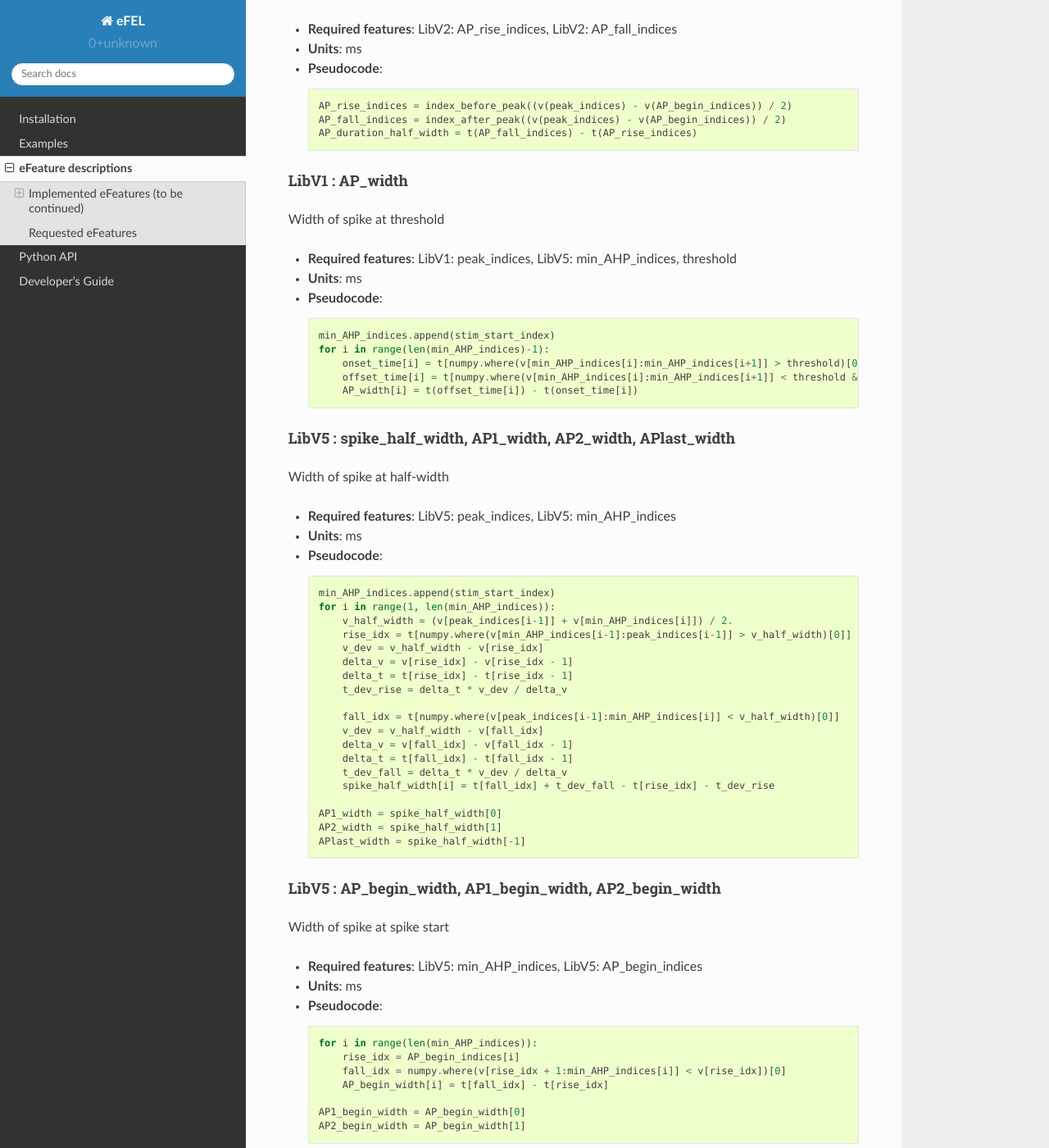
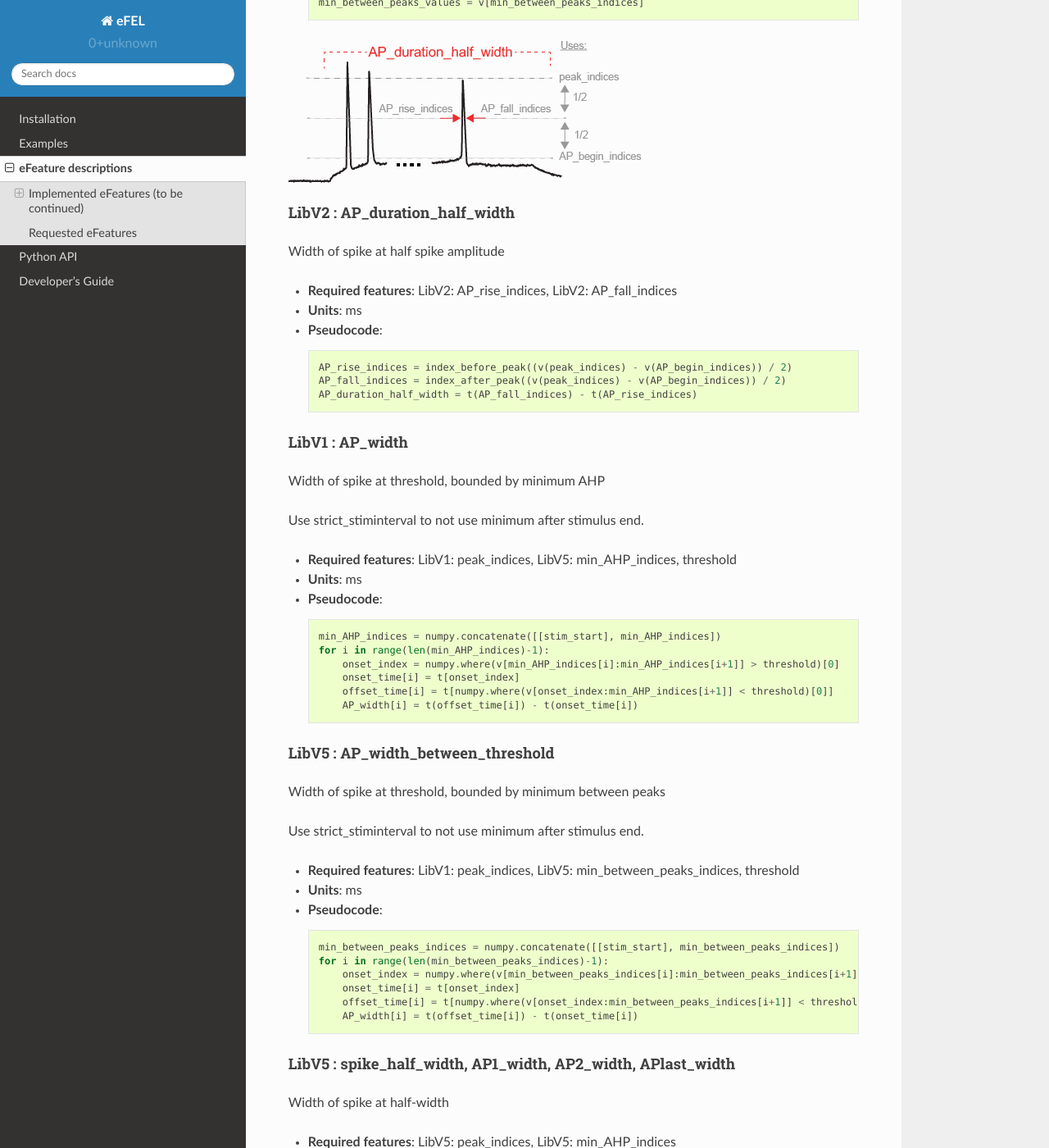
Before and after one commit to BlueBrain/eFEL, a Sphinx documentation site: the page built from docs/source/eFeatures.rst, in a window 1280 px wide and 1400 px high, scrolled down 9512 px. Shown: the whole window at 82% size. Built offline with Sphinx 7.4.7 and the Read the Docs theme 2.0.0, drawn with Linux system fonts in a browser that asks for light colours; some of the changed text lies outside the part shown.

Commit message:
Add test data and docs

```diff
--- a/docs/source/eFeatures.rst
+++ b/docs/source/eFeatures.rst
@@ -404,6 +404,22 @@
     for peak1, peak2 in zip(peak_indices[:-1], peak_indices[1:]):
         min_voltage_between_spikes.append(numpy.min(voltage[peak1:peak2]))
 
+LibV5 : min_between_peaks_values
+~~~~~~~~~~~~~~~~~~~~~~~~~~~~~~~~
+
+Minimal voltage between consecutive spikes
+
+The last value is the minimum between last spike and stimulus end
+if strict stiminterval is True, and mimumu between last spike and last value
+if strict stiminterval is False
+
+
+- **Required features**: LibV5:min_between_peaks_indices
+- **Units**: mV
+- **Pseudocode**: ::
+
+    min_between_peaks_values = v[min_between_peaks_indices]
+
 
 .. image:: _static/figures/AP_duration_half_width.png
 
@@ -424,16 +440,37 @@
 LibV1 : AP_width
 ~~~~~~~~~~~~~~~~
 
-Width of spike at threshold
+Width of spike at threshold, bounded by minimum AHP
+
+Use strict_stiminterval to not use minimum after stimulus end.
 
 - **Required features**: LibV1: peak_indices, LibV5: min_AHP_indices, threshold
 - **Units**: ms
 - **Pseudocode**: ::
 
-    min_AHP_indices.append(stim_start_index)
+    min_AHP_indices = numpy.concatenate([[stim_start], min_AHP_indices])
     for i in range(len(min_AHP_indices)-1):
-        onset_time[i] = t[numpy.where(v[min_AHP_indices[i]:min_AHP_indices[i+1]] > threshold)[0]]
-        offset_time[i] = t[numpy.where(v[min_AHP_indices[i]:min_AHP_indices[i+1]] < threshold && t > onset_time)[0]]
+        onset_index = numpy.where(v[min_AHP_indices[i]:min_AHP_indices[i+1]] > threshold)[0]
+        onset_time[i] = t[onset_index]
+        offset_time[i] = t[numpy.where(v[onset_index:min_AHP_indices[i+1]] < threshold)[0]]
+        AP_width[i] = t(offset_time[i]) - t(onset_time[i])
+
+LibV5 : AP_width_between_threshold
+~~~~~~~~~~~~~~~~~~~~~~~~~~~~~~~~~~
+
+Width of spike at threshold, bounded by minimum between peaks
+
+Use strict_stiminterval to not use minimum after stimulus end.
+
+- **Required features**: LibV1: peak_indices, LibV5: min_between_peaks_indices, threshold
+- **Units**: ms
+- **Pseudocode**: ::
+
+    min_between_peaks_indices = numpy.concatenate([[stim_start], min_between_peaks_indices])
+    for i in range(len(min_between_peaks_indices)-1):
+        onset_index = numpy.where(v[min_between_peaks_indices[i]:min_between_peaks_indices[i+1]] > threshold)[0]
+        onset_time[i] = t[onset_index]
+        offset_time[i] = t[numpy.where(v[onset_index:min_between_peaks_indices[i+1]] < threshold)[0]]
         AP_width[i] = t(offset_time[i]) - t(onset_time[i])
 
 LibV5 : spike_half_width, AP1_width, AP2_width, APlast_width
@@ -445,7 +482,7 @@
 - **Units**: ms
 - **Pseudocode**: ::
 
-    min_AHP_indices.append(stim_start_index)
+    min_AHP_indices = numpy.concatenate([[stim_start], min_AHP_indices])
     for i in range(1, len(min_AHP_indices)):
         v_half_width = (v[peak_indices[i-1]] + v[min_AHP_indices[i]]) / 2.
         rise_idx = t[numpy.where(v[min_AHP_indices[i-1]:peak_indices[i-1]] > v_half_width)[0]]
```
Also changed, not shown: 3 other files.
